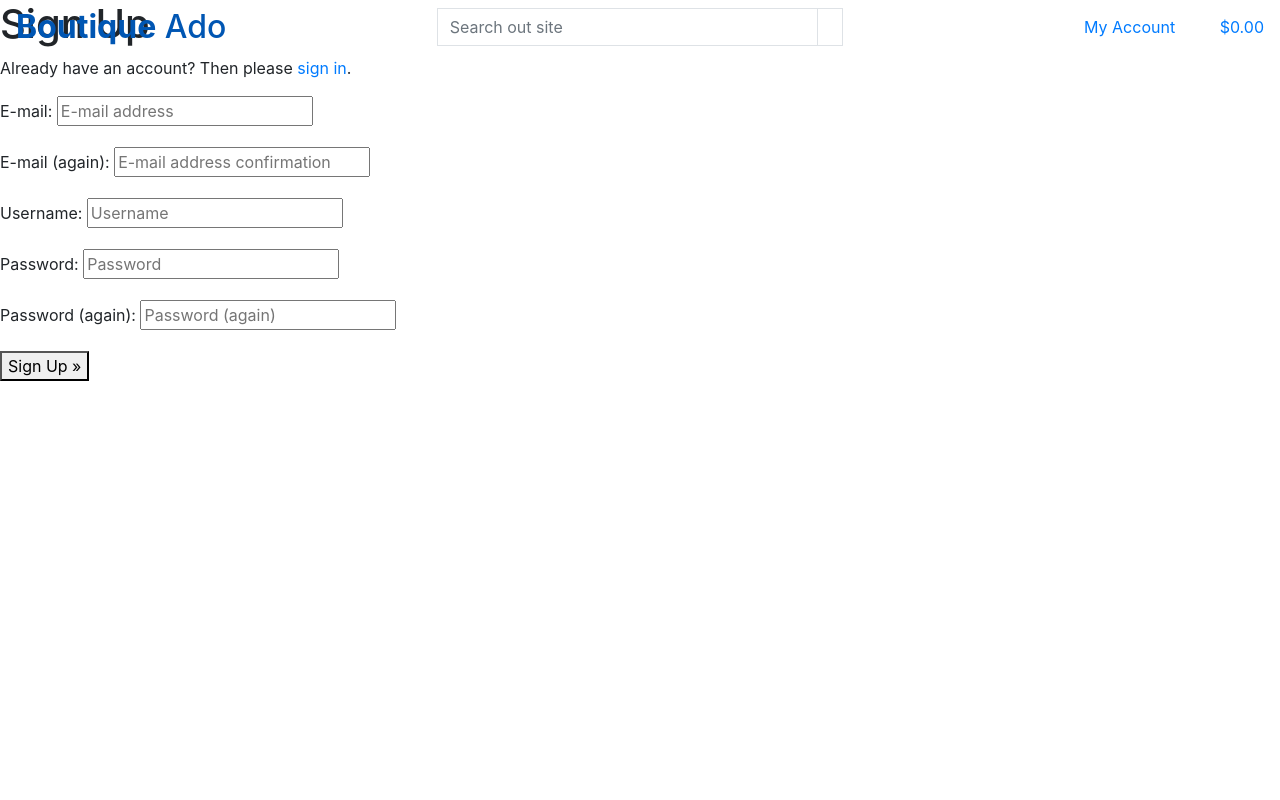
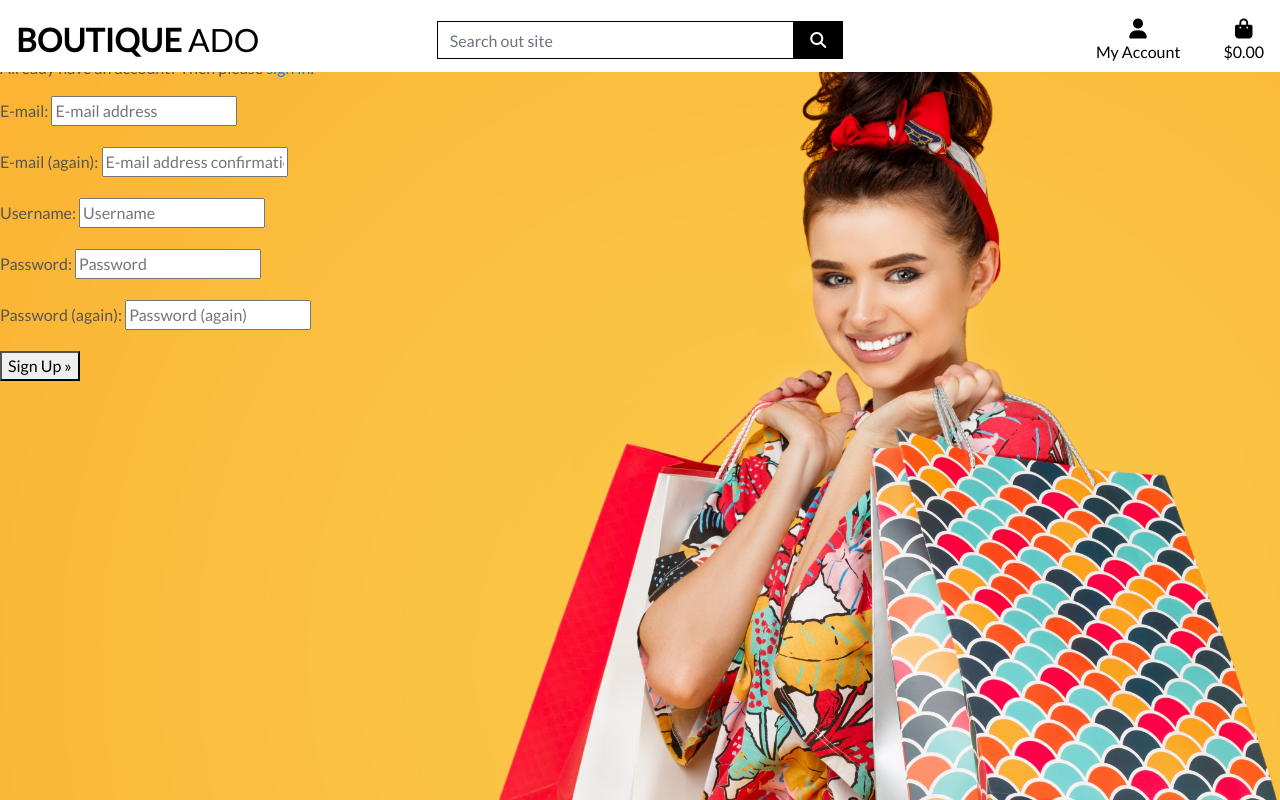
Before and after one commit to CarlVinggaard/ado-boutique, a Django app: page /accounts/signup/ in a window 1280 px wide. Run offline with Django 3.2, Linux system fonts and the light colour scheme; parts of the project's set-up code (start-up, migrations or seed data) failed here and were passed over; some libraries are stand-ins or nearby versions.

Commit message:
Complete home header and css

```diff
--- a/boutique_ado/urls.py
+++ b/boutique_ado/urls.py
@@ -1,8 +1,10 @@
 from django.contrib import admin
 from django.urls import path, include
+from django.conf import settings
+from django.conf.urls.static import static
 
 urlpatterns = [
     path('admin/', admin.site.urls),
     path('accounts/', include('allauth.urls')),
     path('', include('home.urls')),
-]
+] + static(settings.MEDIA_URL, document_root=settings.MEDIA_ROOT)
--- /dev/null
+++ b/static/css/base.css
@@ -0,0 +1,81 @@
+html {
+    height: 100%;
+}
+
+body {
+    background: url('/media/homepage_background_cropped.jpg') no-repeat center center fixed;
+    background-size: cover;
+    height: calc(100vh - 164px);
+    color: #555;
+    font-family: 'Lato';
+}
+
+/* from Bulma */
+.icon {
+    align-items: center;
+    display: inline-flex;
+    justify-content: center;
+    height: 1.5rem;
+    width: 1.5rem;
+}
+
+.logo-font {
+    text-transform: uppercase;
+}
+
+.main-logo-link {
+    width: fit-content;
+}
+
+.shop-now-button {
+    background: black;
+    color: white;
+    min-width: 260px;
+}
+
+.btn-black {
+    background: black;
+    color: white;
+}
+
+.shop-now-button:hover,
+.shop-now-button:active,
+.shop-now-button:focus,
+.btn-black:hover,
+.btn-black:active,
+.btn-black:focus {
+    background: #222;
+    color: white;
+}
+
+.text-black {
+    color: #000 !important;
+}
+
+.border-black {
+    border: 1px solid black !important;
+}
+
+/* -------------------------------- Media Queries */
+
+/* Slightly larger container on xl screens */
+@media (min-width: 1200px) {
+  .container {
+    max-width: 80%;
+  }
+}
+
+/* fixed top navbar only on medium and up */
+@media (min-width: 992px) {
+    .fixed-top-desktop-only {
+        position: fixed;
+        top: 0;
+        right: 0;
+        left: 0;
+        z-index: 1030;
+    }
+
+    .header-container {
+        padding-top: 164px;
+    }
+}
--- a/templates/base.html
+++ b/templates/base.html
@@ -12,17 +12,20 @@
     {% block extra_meta %}
     {% endblock %}
 
-    {% block corecss %}
+    {% block corejs %}
         <script src="https://code.jquery.com/jquery-3.5.1.slim.min.js" integrity="sha384-DfXdz2htPH0lsSSs5nCTpuj/zy4C+OGpamoFVy38MVBnE+IbbVYUew+OrCXaRkfj" crossorigin="anonymous"></script>
         <script src="https://cdn.jsdelivr.net/npm/popper.js@1.16.1/dist/umd/popper.min.js" integrity="sha384-9/reFTGAW83EW2RDu2S0VKaIzap3H66lZH81PoYlFhbGU+6BZp6G7niu735Sk7lN" crossorigin="anonymous"></script>
         <script src="https://stackpath.bootstrapcdn.com/bootstrap/4.5.2/js/bootstrap.min.js" integrity="sha384-B4gt1jrGC7Jh4AgTPSdUtOBvfO8shuf57BaghqFfPlYxofvL8/KUEfYiJOMMV+rV" crossorigin="anonymous"></script>
+        <script src="https://kit.fontawesome.com/d9c8a97a10.js" crossorigin="anonymous"></script>
     {% endblock %}
 
     {% block extra_css %}
     {% endblock %}
 
-    {% block corejs %}
+    {% block corecss %}
         <link rel="stylesheet" href="https://stackpath.bootstrapcdn.com/bootstrap/4.5.2/css/bootstrap.min.css" integrity="sha384-JcKb8q3iqJ61gNV9KGb8thSsNjpSL0n8PARn9HuZOnIxN0hoP+VmmDGMN5t9UJ0Z" crossorigin="anonymous">
+        <link href="https://fonts.googleapis.com/css2?family=Lato&display=swap" rel="stylesheet">
+        <link rel="stylesheet" href="{% static 'css/base.css' %}">
     {% endblock %}
 
     {% block extra_js %}
@@ -32,7 +35,7 @@
   </head>
   <body>
     <header class="container-fluidf fixed-top">
-        <div class="row">
+        <div id="topnav" class="row bg-white pt-lg-2 d-none d-lg-flex">
             <div class="col-12 col-lg-4 my-auto py-1 py-lg-0 text-center text-lg-left">
                 <a href="{% url 'home' %}" class="nav-link main-logo-link">
                     <h2 class="logo-font text-black my-0"><strong>Boutique</strong> Ado</h2>
```
Also changed, not shown: boutique_ado/settings.py (+22 -22 lines), home/templates/home/index.html (+8 -5 lines), media/homepage_background_cropped.jpg (added).
